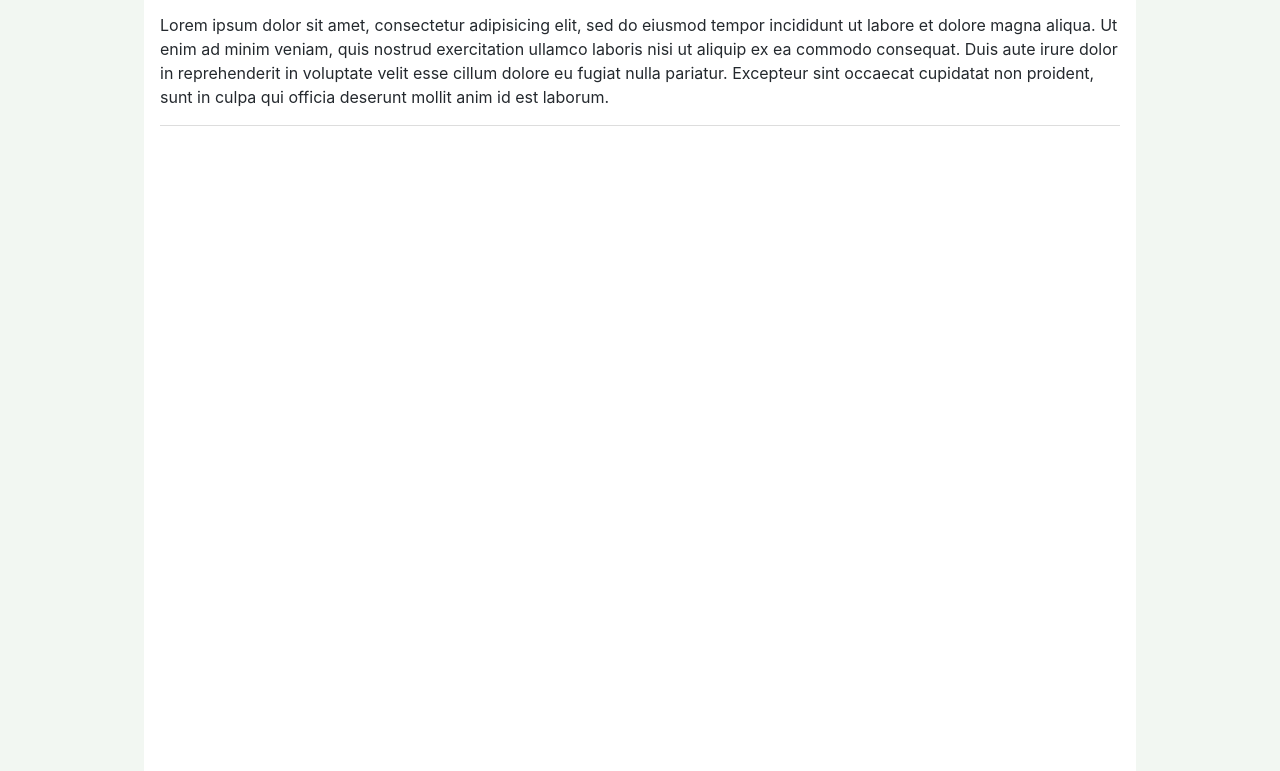
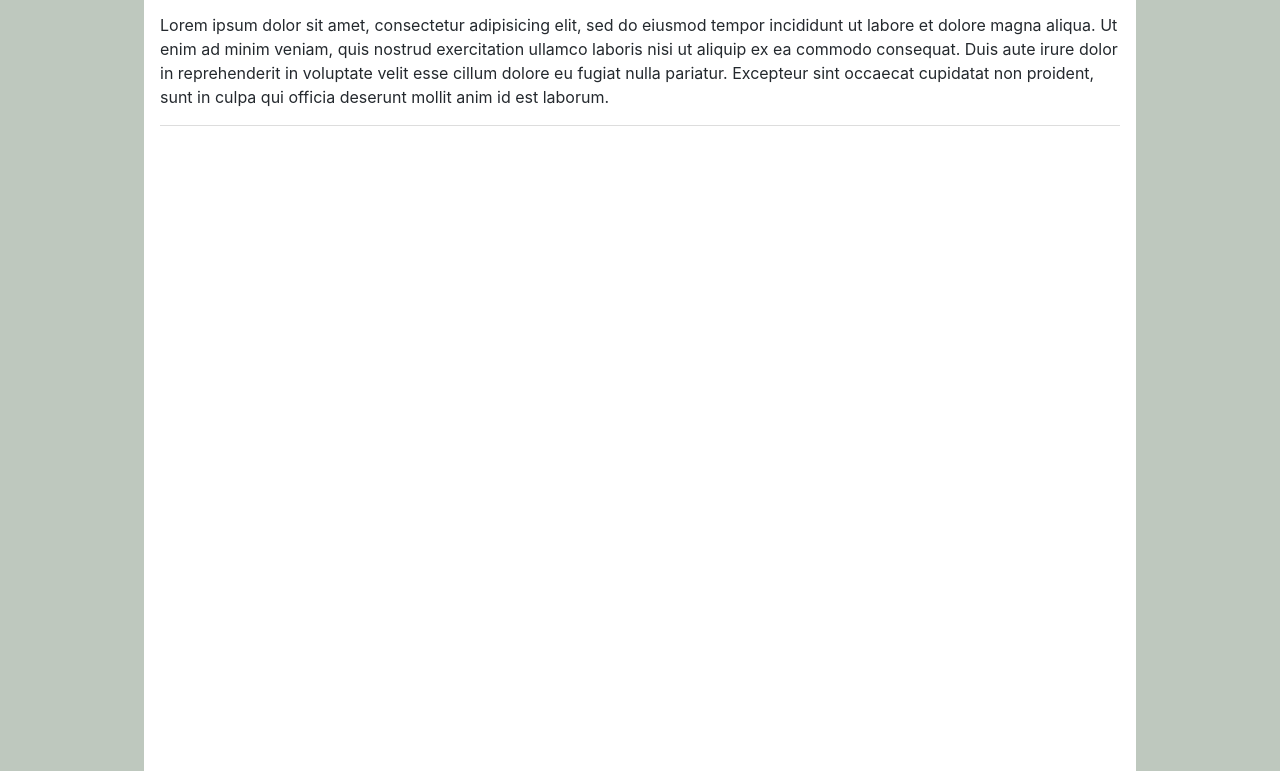
Before and after one commit to TechnicProblem/blog, a plain HTML site: page index.html in a window 1280 px wide. Shown: the part 404-1175 px from the top of the page. Drawn offline with Linux system fonts and the light colour scheme.

Commit message:
changed background colour

```diff
--- a/blogstyles.css
+++ b/blogstyles.css
@@ -23,7 +23,7 @@ header a {
 body {
   box-sizing: border-box;
   margin: 0;
-  background-color: #f2f7f2;
+  background-color: #bec8be;
 }
 .heading {
   background-color: #fff;
```
